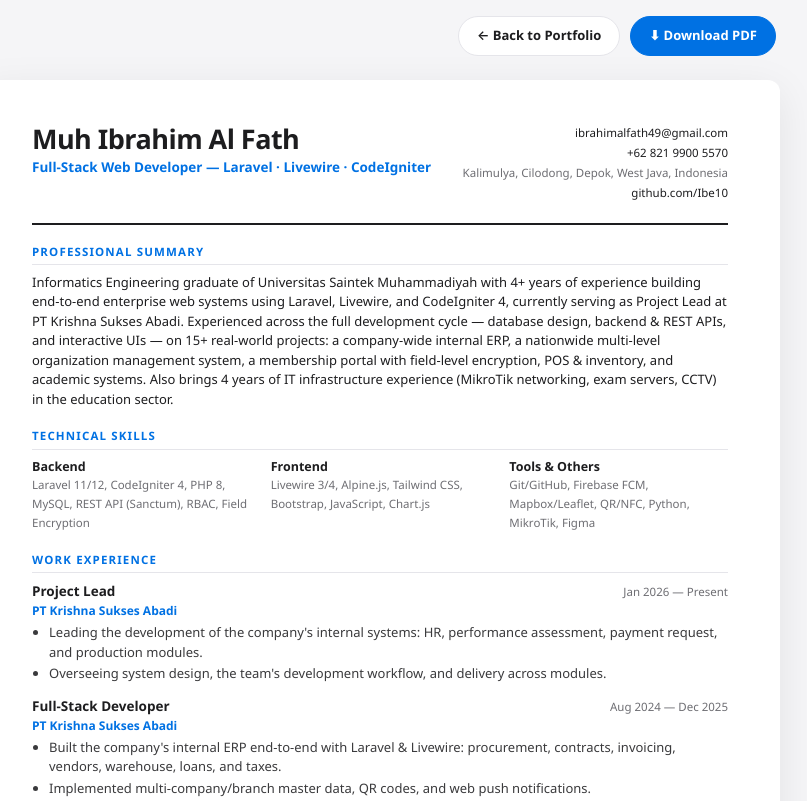
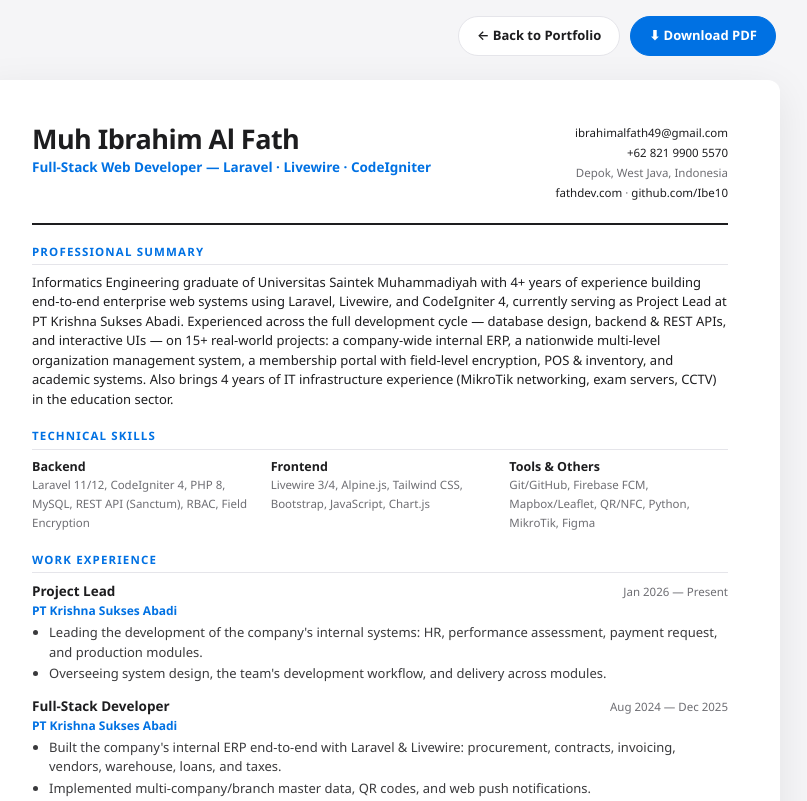
Before and after one commit to Ibe10/Ibe10.github.io, a plain HTML site: page cv.html in a window 1280 px wide. Shown: the top 801 px of the page, without its empty margins (260-1067 px from the left). Drawn offline with Linux system fonts and the light colour scheme.

Commit message:
Trim CV address to city level, add fathdev.com domain
Co-Authored-By: Claude Fable 5 <noreply@anthropic.com>

```diff
--- a/cv.html
+++ b/cv.html
@@ -114,8 +114,8 @@
     <div class="cv-contact">
       <div><a href="mailto:ibrahimalfath49@gmail.com">ibrahimalfath49@gmail.com</a></div>
       <div><a href="https://wa.me/6282199005570">+62 821 9900 5570</a></div>
-      <div>Kalimulya, Cilodong, Depok, West Java, Indonesia</div>
-      <div><a href="https://github.com/Ibe10">github.com/Ibe10</a></div>
+      <div>Depok, West Java, Indonesia</div>
+      <div><a href="https://fathdev.com">fathdev.com</a> · <a href="https://github.com/Ibe10">github.com/Ibe10</a></div>
     </div>
   </header>
 
```
Also changed, not shown: index.html (+3 -1 lines), 2 other files.
